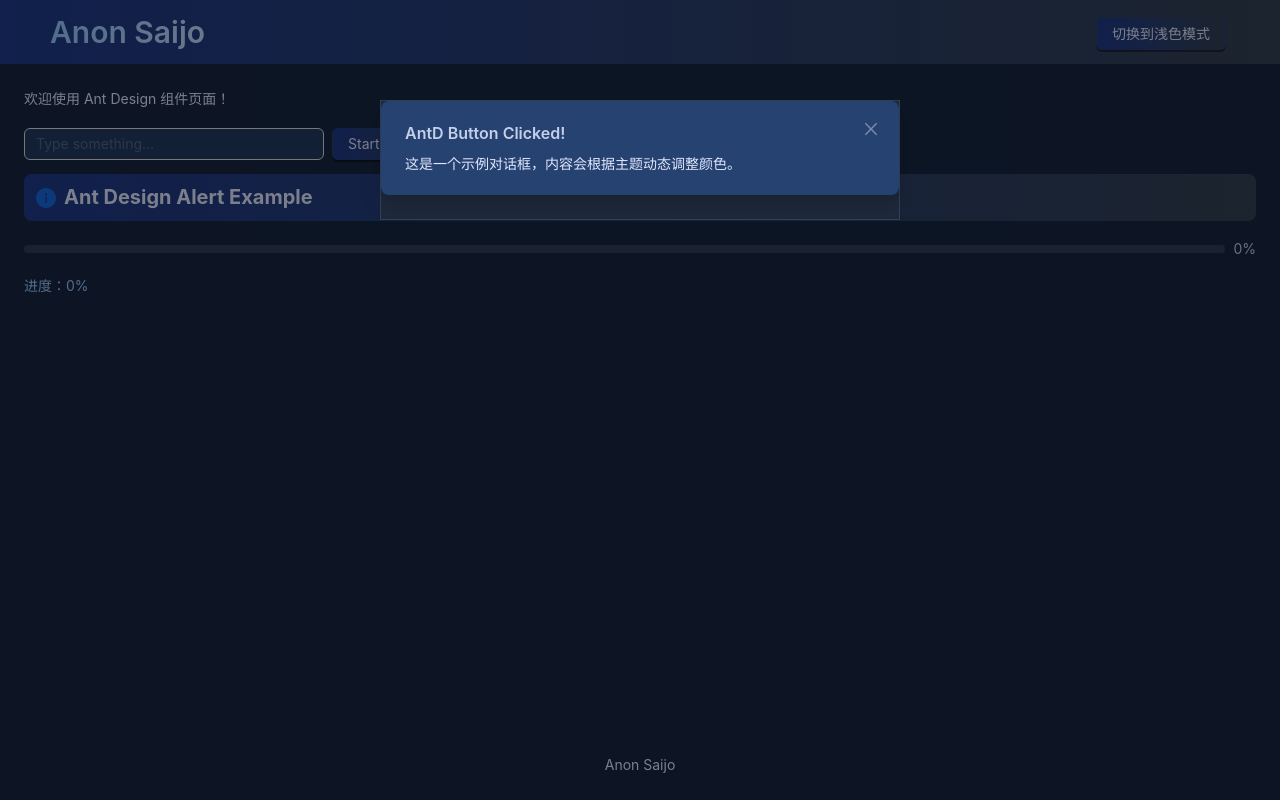
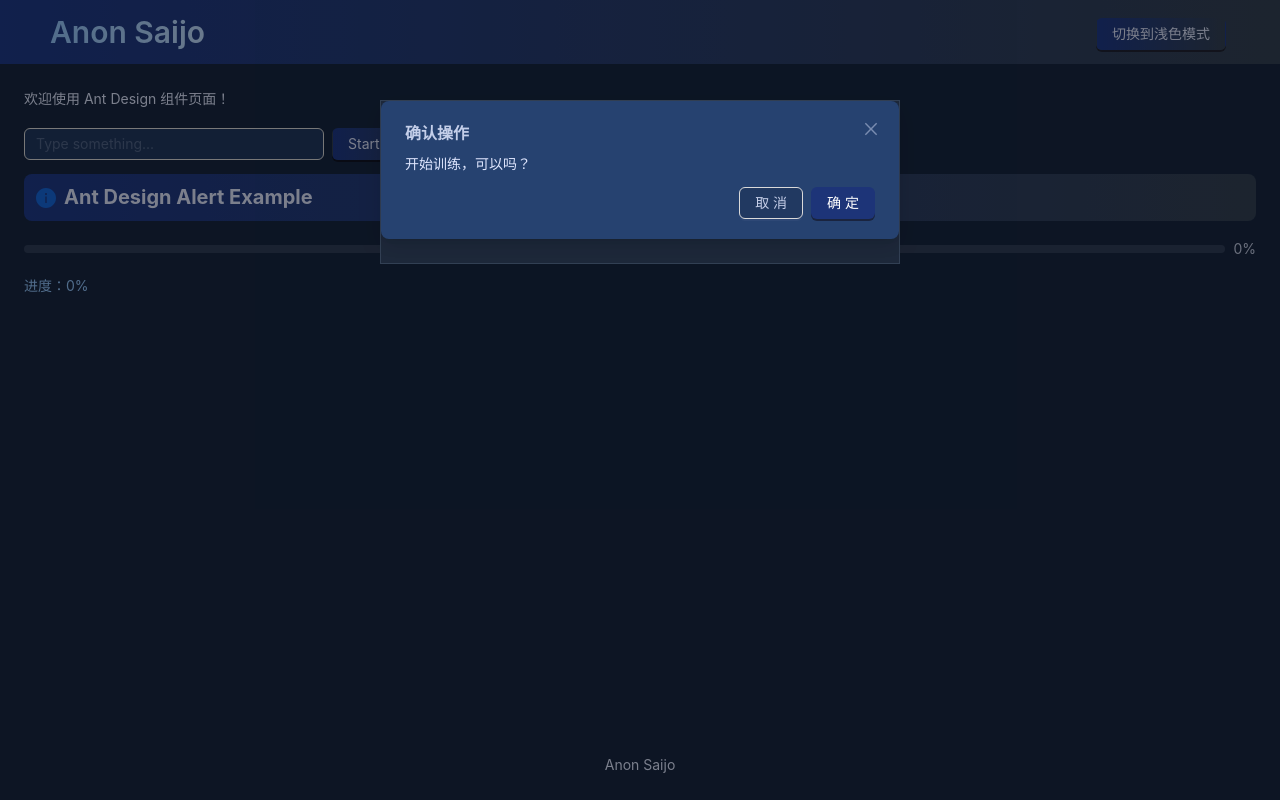
Before and after one commit to IvanAmamiya/test4sse, a Next.js app: page / in a window 1280 px wide. Both pictures are taken after a click on the button "Start Training". Built offline with nearby package versions, Linux system fonts and the light colour scheme; no server answers.

Commit message:
设置开始训练机能

```diff
--- a/src/app/page.tsx
+++ b/src/app/page.tsx
@@ -4,23 +4,30 @@
 import ThemeHeader from "@/components/ThemeHeader";
 import TrainingPanel from "@/components/TrainingPanel";
 import ProgressInfo from "@/components/ProgressInfo";
-import CustomModal from "@/components/CustomModal";
 import GraphPanel from "@/components/GraphPanel";
+import ConfirmTrainModal from "@/components/ConfirmTrainModal";
 import { useSSEProgress } from "@/hooks/useSSEProgress";
 
 const { Content, Footer } = Layout;
 
 const Page = () => {
   const [isDark, setIsDark] = useState(true);
-  const [isModalVisible, setIsModalVisible] = useState(false);
   const [showGraphPanel, setShowGraphPanel] = useState(false);
-  const { data, progress } = useSSEProgress();
+  const [showConfirmTrain, setShowConfirmTrain] = useState(false);
+  const [isTraining, setIsTraining] = useState(false);
+  const { data, progress } = useSSEProgress(isTraining);
 
   const toggleTheme = () => setIsDark(!isDark);
-  const handlePrmBtnClick = () => setIsModalVisible(true);
-  const handleModalClose = () => setIsModalVisible(false);
+  const handlePrmBtnClick = () => setShowConfirmTrain(true);
   const handleGraphClick = () => setShowGraphPanel(true);
   const handleGraphClose = () => setShowGraphPanel(false);
+  const handleConfirmTrainOk = () => {
+    setShowConfirmTrain(false);
+    setIsTraining(true); // 标记为正在训练
+    // 这里可以调用实际的训练 API
+    // fetch('/api/train', { method: 'POST' }) ...
+  };
+  const handleConfirmTrainCancel = () => setShowConfirmTrain(false);
 
   return (
     <ConfigProvider
@@ -40,8 +47,13 @@
             欢迎使用 Ant Design 组件页面！
           </Typography.Paragraph>
           <TrainingPanel isDark={isDark} onStart={handlePrmBtnClick} onGraph={handleGraphClick} />
+          <ConfirmTrainModal
+            isDark={isDark}
+            visible={showConfirmTrain}
+            onOk={handleConfirmTrainOk}
+            onCancel={handleConfirmTrainCancel}
+          />
           <ProgressInfo isDark={isDark} progress={progress} />
-          <CustomModal isDark={isDark} visible={isModalVisible} onClose={handleModalClose} />
           <GraphPanel visible={showGraphPanel} onClose={handleGraphClose} data={data} />
         </Content>
         <Footer style={{ textAlign: "center", color: isDark ? "#E0E7FF" : "#000000" }}>
--- /dev/null
+++ b/src/components/ConfirmTrainModal.tsx
@@ -0,0 +1,29 @@
+import { Modal } from "antd";
+import { getThemeColor } from "@/utils/theme";
+
+interface ConfirmTrainModalProps {
+  isDark: boolean;
+  visible: boolean;
+  onOk: () => void;
+  onCancel: () => void;
+}
+
+const ConfirmTrainModal: React.FC<ConfirmTrainModalProps> = ({ isDark, visible, onOk, onCancel }) => (
+  <Modal
+    title="确认操作"
+    open={visible}
+    onOk={onOk}
+    onCancel={onCancel}
+    okText="确定"
+    cancelText="取消"
+    style={{
+      backgroundColor: getThemeColor("modalBg", isDark),
+      color: getThemeColor("text", isDark),
+      border: `1px solid ${getThemeColor("modalBorder", isDark)}`,
+    }}
+  >
+    开始训练，可以吗？
+  </Modal>
+);
+
+export default ConfirmTrainModal;
--- a/src/hooks/useSSEProgress.ts
+++ b/src/hooks/useSSEProgress.ts
@@ -8,11 +8,12 @@
 }
 
 // 用于监听 SSE 进度和消息的自定义 hook
-export function useSSEProgress() {
+export function useSSEProgress(isTraining: boolean) {
   const [data, setData] = useState<TrainDataPoint[]>([]);
   const [progress, setProgress] = useState(0);
 
   useEffect(() => {
+    if (!isTraining) return;
     const eventSource = new EventSource('/api/sse');
     eventSource.onmessage = (event) => {
       try {
@@ -31,7 +32,7 @@
     return () => {
       eventSource.close();
     };
-  }, []);
+  }, [isTraining]);
 
   return { data, progress };
 }
```
